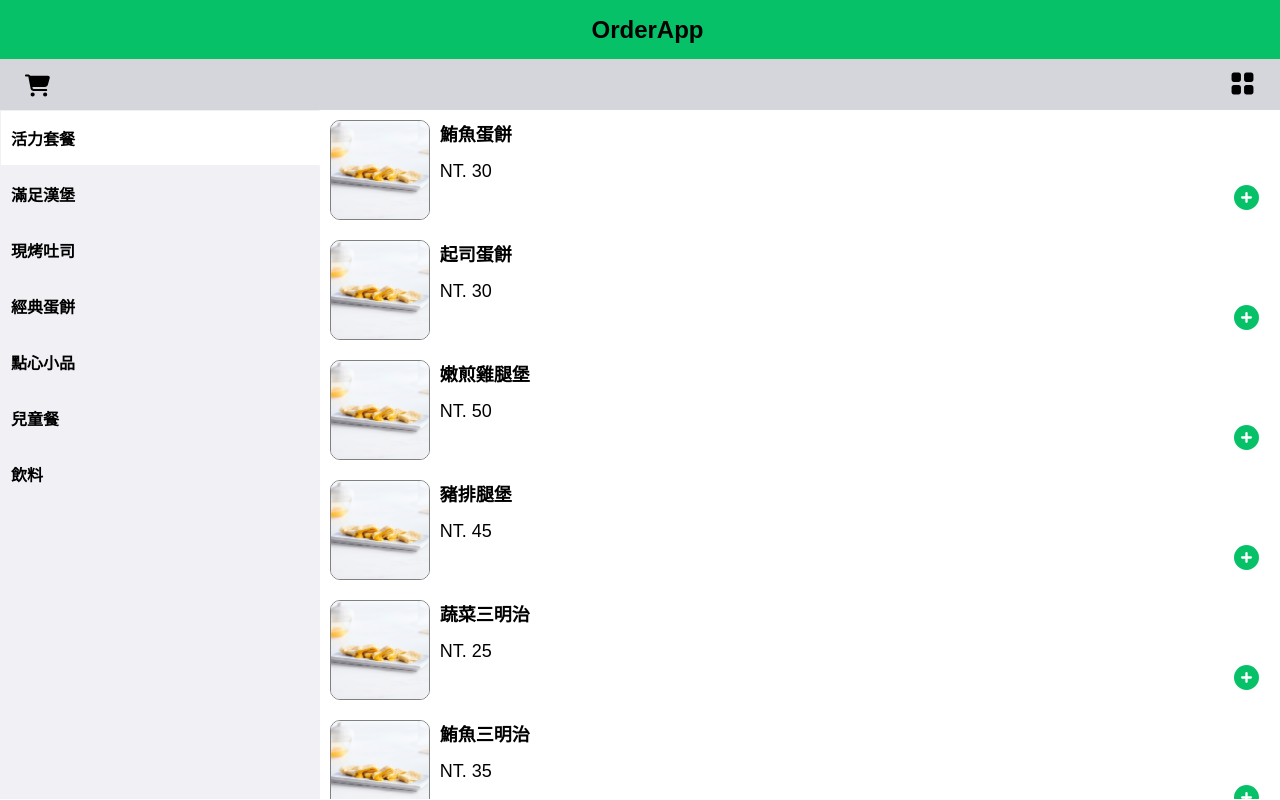
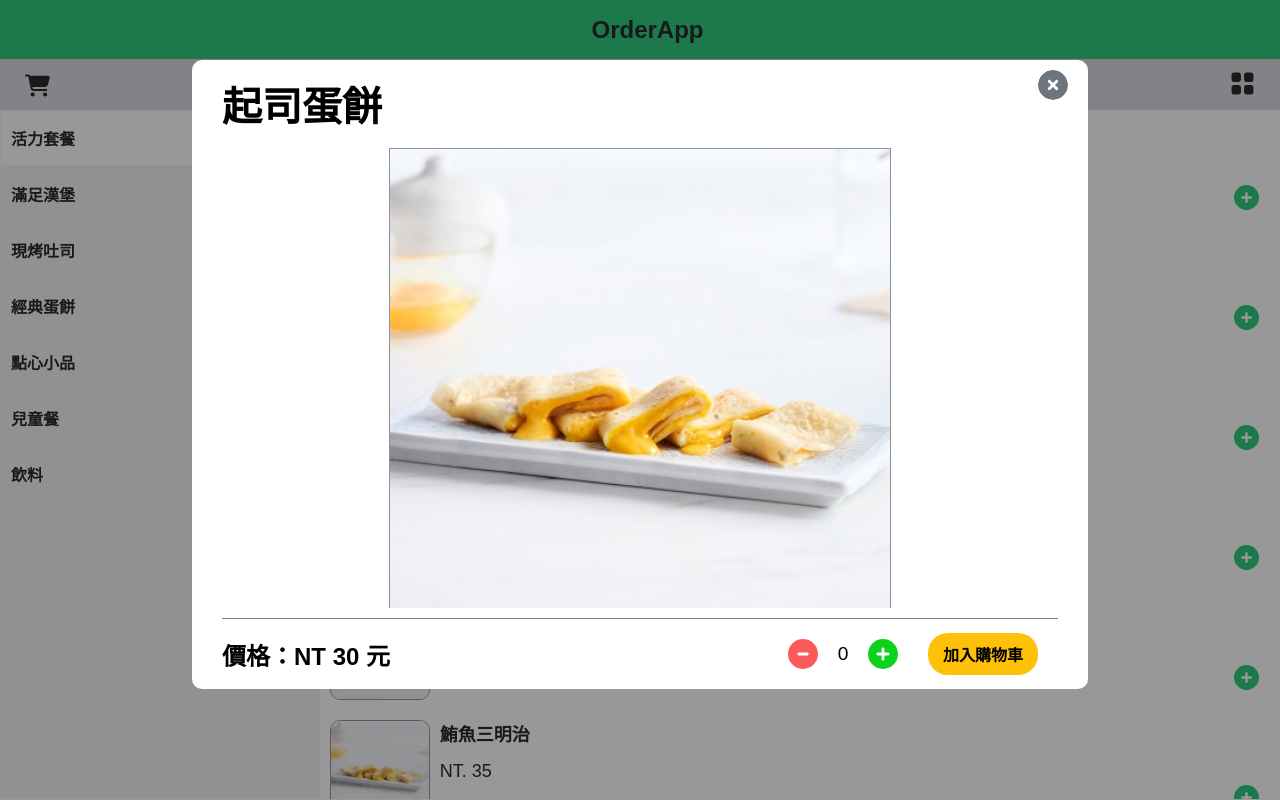
Before and after one commit to mirageapache/OrderApp, a React (Create React App) app: page / in a window 1280 px wide. Both pictures are taken after a click on the icon 1246 px from the left and 197 px from the top of the page. Built offline with nearby package versions, Linux system fonts and the light colour scheme.

Commit message:
Build item model

```diff
--- /dev/null
+++ b/src/components/ItemModel.tsx
@@ -0,0 +1,48 @@
+import 'styles/css/itemModel.css'
+import { ReactComponent as IconCancel } from 'assets/icons/cancel.svg'
+import { ReactComponent as IconAdd } from 'assets/icons/add.svg'
+import { ReactComponent as IconMinus } from 'assets/icons/minus.svg'
+import image from 'assets/images/chesee-egg-cake.jpg'
+import { useState } from 'react'
+
+export default function ItemModel(props:{ handleClick: (value: boolean) => void }){
+  const { handleClick } = props;
+  const [amount, setAmount] = useState<number>(0)
+
+  return(
+    <div className="item-model">
+      <div className='gray-panel' onClick={() => handleClick(false)}></div>
+      <div className='model-panel'>
+        <div className='model-header'>
+          <h1 className='item-name'>起司蛋餅</h1>
+          <IconCancel className='icon cancel-icon' onClick={() => handleClick(false)}/>
+        </div>
+        <div className='model-body'>
+          <div className='img-div'>
+            <img src={image} alt="item images" />
+          </div>
+          <div className='customization'>
+            <h2>客製化選項</h2>
+            <div className='option-div'>
+              <span>不加醬</span>
+              <span>少醬</span>
+              <span>加辣</span>
+            </div>
+          </div>
+
+        </div>
+        <div className='model-footer'>
+          <span className='show-price'>
+            <h2>價格：NT 30 元</h2>
+          </span>
+          <span className='amount-option'>
+            <IconMinus className='icon minus-icon' onClick={() => setAmount(amount-1)}/>
+            <p className='amount'>{amount}</p>
+            <IconAdd className='icon add-icon' onClick={() => setAmount(amount+1)}/>
+            <button className='btn add-cart'>加入購物車</button>
+          </span>
+        </div>
+      </div>
+    </div>
+  )
+}
--- a/src/components/MenuList.tsx
+++ b/src/components/MenuList.tsx
@@ -3,6 +3,8 @@ import { menuList } from 'assets/dummyData/menuList.js'
 import image from 'assets/images/chesee-egg-cake.jpg'
 import {ReactComponent as IconAdd } from 'assets/icons/add.svg'
 import { useSetting } from 'context/SettingContext';
+import ItemModel from './ItemModel';
+import { useState } from 'react';
 
 interface ItemData {
   name: string;
@@ -12,13 +14,15 @@ interface ItemData {
 
 export default function MenuList(){
   const { menuMode } = useSetting();
+  const [modelState, setModelState] = useState<boolean>(false)
 
   const item = menuList.map((item: ItemData, index: number)=>{
-    return <MenuItem key={index} data={item} />
+    return <MenuItem key={index} data={item} modelState={modelState} handleClick={() => setModelState(!modelState)} />
   })
 
   return(
     <div className="menu-list">
+      { modelState && <ItemModel handleClick={() => setModelState(!modelState)}/> }
       <div className={menuMode}>
         {item}
       </div>
@@ -26,8 +30,8 @@ export default function MenuList(){
   )
 }
 
-function MenuItem( props:{ data: ItemData } ){
-  const {data} = props
+function MenuItem( props:{ data: ItemData; modelState: boolean; handleClick: (value: boolean) => void } ){
+  const {data, modelState, handleClick} = props
 
   return(
     <div className='menu-item'>
@@ -35,7 +39,7 @@ function MenuItem( props:{ data: ItemData } ){
       <div className='item-info'>
         <p className='item-name'>{data.name}</p>
         <p className='item-price'>NT. {data.price}</p>
-        <IconAdd className='icon add-icon' />
+        <IconAdd className='icon add-icon' onClick={() => handleClick(!modelState)} />
       </div>
     </div>
   )
--- a/src/styles/css/base.css
+++ b/src/styles/css/base.css
@@ -1,9 +1,10 @@
 body {
   --brand-color:#06C167;
+  --yellow-button-color:#ffc107;
   --secondary-text: #757575;
   --primary-color: #0062ff;
   --secondary-color: #6c757d;
-  --success-color: #17be25;
+  --success-color: #0dd21d;
   --warning-color: #ffc542;
   --error-color: #fc5a5a;
   --gray-9: #171725;
@@ -24,10 +25,17 @@ body .icon {
   width: 25px;
   height: 25px;
   box-sizing: initial;
-  border-radius: 10px;
-  padding: 10px;
+  margin: 10px;
   cursor: pointer;
 }
 body .icon path {
   cursor: pointer;
 }
+body .btn {
+  font-size: 1em;
+  font-weight: 600;
+  border: 1px solid transparent;
+  cursor: pointer;
+  border-radius: 20px;
+  padding: 8px 14px;
+}
--- /dev/null
+++ b/src/styles/css/itemModel.css
@@ -0,0 +1,102 @@
+.item-model .gray-panel {
+  background-color: rgba(50, 50, 50, 0.5);
+  position: fixed;
+  display: block;
+  z-index: 98;
+  width: 100%;
+  height: 100%;
+  top: 0;
+  left: 0;
+}
+.item-model .model-panel {
+  position: fixed;
+  z-index: 100;
+  display: block;
+  background-color: white;
+  width: 70vw;
+  left: 15vw;
+  top: 60px;
+  border-radius: 10px;
+  padding: 0 30px;
+}
+.item-model .model-panel .model-header {
+  position: relative;
+  display: flex;
+  justify-content: space-between;
+  margin: 15px 0;
+}
+.item-model .model-panel .model-header .item-name {
+  font-size: 2.5em;
+}
+.item-model .model-panel .model-header .cancel-icon {
+  border-radius: 20px;
+  width: 30px;
+  height: 30px;
+  position: absolute;
+  right: -20px;
+  top: -15px;
+}
+.item-model .model-panel .model-header .cancel-icon path {
+  fill: var(--secondary-color);
+}
+.item-model .model-panel .model-header .cancel-icon:hover path {
+  fill: var(--error-color);
+}
+.item-model .model-panel .model-body {
+  text-align: center;
+  max-height: 460px;
+  overflow: auto;
+}
+.item-model .model-panel .model-body img {
+  border: 1px solid var(--gray-6);
+  width: 60%;
+  margin-bottom: 10px;
+}
+.item-model .model-panel .model-body .customization {
+  border: 1px solid gray;
+}
+.item-model .model-panel .model-body .customization .option-div {
+  display: grid;
+  grid-template-columns: repeat(auto-fill, minmax(100px, auto));
+}
+.item-model .model-panel .model-body .customization .option-div span {
+  font-size: 1em;
+  margin: 10px;
+  border: 1px solid gray;
+  border-radius: 20px;
+  padding: 8px 15px;
+  cursor: pointer;
+}
+.item-model .model-panel .model-footer {
+  display: flex;
+  justify-content: space-between;
+  align-items: center;
+  margin-top: 10px;
+  border-top: 1px solid gray;
+  padding: 10px 0;
+}
+.item-model .model-panel .model-footer .amount-option {
+  display: flex;
+  align-items: center;
+  padding-right: 20px;
+}
+.item-model .model-panel .model-footer .amount-option .amount {
+  font-size: 1.2em;
+  line-height: 1.5em;
+  width: 30px;
+  text-align: center;
+}
+.item-model .model-panel .model-footer .amount-option .icon {
+  width: 30px;
+  height: 30px;
+}
+.item-model .model-panel .model-footer .amount-option .add-icon path {
+  fill: var(--success-color);
+}
+.item-model .model-panel .model-footer .amount-option .minus-icon path {
+  fill: var(--error-color);
+}
+.item-model .model-panel .model-footer .amount-option .add-cart {
+  background-color: var(--yellow-button-color);
+  margin-left: 20px;
+}
--- a/src/styles/css/menuList.css
+++ b/src/styles/css/menuList.css
@@ -1,6 +1,7 @@
 .menu-list {
   height: 100%;
   overflow: auto;
+  position: relative;
 }
 .menu-list .list-mode .menu-item {
   display: flex;
--- a/src/styles/scss/base.scss
+++ b/src/styles/scss/base.scss
@@ -1,12 +1,13 @@
 body{
   // websit color
   --brand-color:#06C167;
+  --yellow-button-color:#ffc107;
   //text color
   --secondary-text: #757575;
   //message color
   --primary-color: #0062ff;
   --secondary-color: #6c757d;
-  --success-color: #17be25;
+  --success-color: #0dd21d;
   --warning-color: #ffc542;
   --error-color: #fc5a5a;
   // gray color
@@ -29,11 +30,20 @@ body{
     width: 25px;
     height: 25px;
     box-sizing: initial;
-    border-radius: 10px;
-    padding: 10px;
+    margin: 10px;
     cursor: pointer;
     path{
       cursor: pointer;
     }
   }
+
+  .btn{
+    font-size: 1em;
+    font-weight: 600;
+    border: 1px solid transparent;
+    cursor: pointer;
+    border-radius: 20px;
+    padding: 8px 14px;
+  }
+
 }
--- /dev/null
+++ b/src/styles/scss/itemModel.scss
@@ -0,0 +1,128 @@
+.item-model{
+
+  .gray-panel{
+    background-color: rgba(50,50,50,0.5);
+    position: fixed;
+    display: block;
+    z-index: 98;
+    width: 100%;
+    height: 100%;
+    top: 0;
+    left: 0;
+  }
+
+  .model-panel{
+    position: fixed;
+    z-index: 100;
+    display: block;
+    background-color: white;
+    width: 70vw;
+    left: 15vw;
+    top: 60px;
+    border-radius: 10px;
+    padding: 0 30px;
+
+    .model-header{
+      position: relative;
+      display: flex;
+      justify-content: space-between;
+      margin: 15px 0;
+
+      .item-name{
+        font-size: 2.5em;
+      }
+
+      .cancel-icon{
+        border-radius: 20px;
+        width: 30px;
+        height: 30px;
+        position: absolute;
+        right: -20px;
+        top: -15px;
+        path{
+          fill: var(--secondary-color);
+        }
+        &:hover {
+          path {
+            fill: var(--error-color);
+          }
+        }
+      }
+
+
+    }
+
+    .model-body{
+      text-align: center;
+      max-height: 460px;
+      overflow: auto;
+
+      img{
+        border: 1px solid var(--gray-6);
+        width: 60%;
+        margin-bottom: 10px;
+      }
+
+      .customization{
+        border: 1px solid gray;
+
+        .option-div{
+          display: grid;
+          grid-template-columns: repeat(auto-fill, minmax(100px, auto));
+
+          span{
+            font-size: 1em;
+            margin: 10px;
+            border: 1px solid gray;
+            border-radius: 20px;
+            padding: 8px 15px;
+            cursor: pointer;
+          }
+        }
+      }
+
+    }
+
+    .model-footer{
+      display: flex;
+      justify-content: space-between;
+      align-items: center;
+      margin-top: 10px;
+      border-top: 1px solid gray;
+      padding: 10px 0;
+
+      .amount-option{
+        display: flex;
+        align-items: center;
+        padding-right: 20px;
+
+        .amount{
+          font-size: 1.2em;
+          line-height: 1.5em;
+          width: 30px;
+          text-align: center;
+        }
+
+        .icon{
+          width: 30px;
+          height: 30px;
+        }
+        .add-icon{
+          path{
+            fill: var(--success-color);
+          }
+        }
+        .minus-icon{
+          path{
+            fill: var(--error-color);
+          }
+        }
+
+        .add-cart{
+          background-color:var(--yellow-button-color);
+          margin-left: 20px;
+        }
+      }
+    }
+  }
+}
--- a/src/styles/scss/menuList.scss
+++ b/src/styles/scss/menuList.scss
@@ -1,6 +1,7 @@
 .menu-list{
   height: 100%;
   overflow: auto;
+  position: relative;
 
   // 清單模式
   .list-mode{
```
Also changed, not shown: src/assets/icons/cancel.svg (added), src/assets/icons/minus.svg (added).
